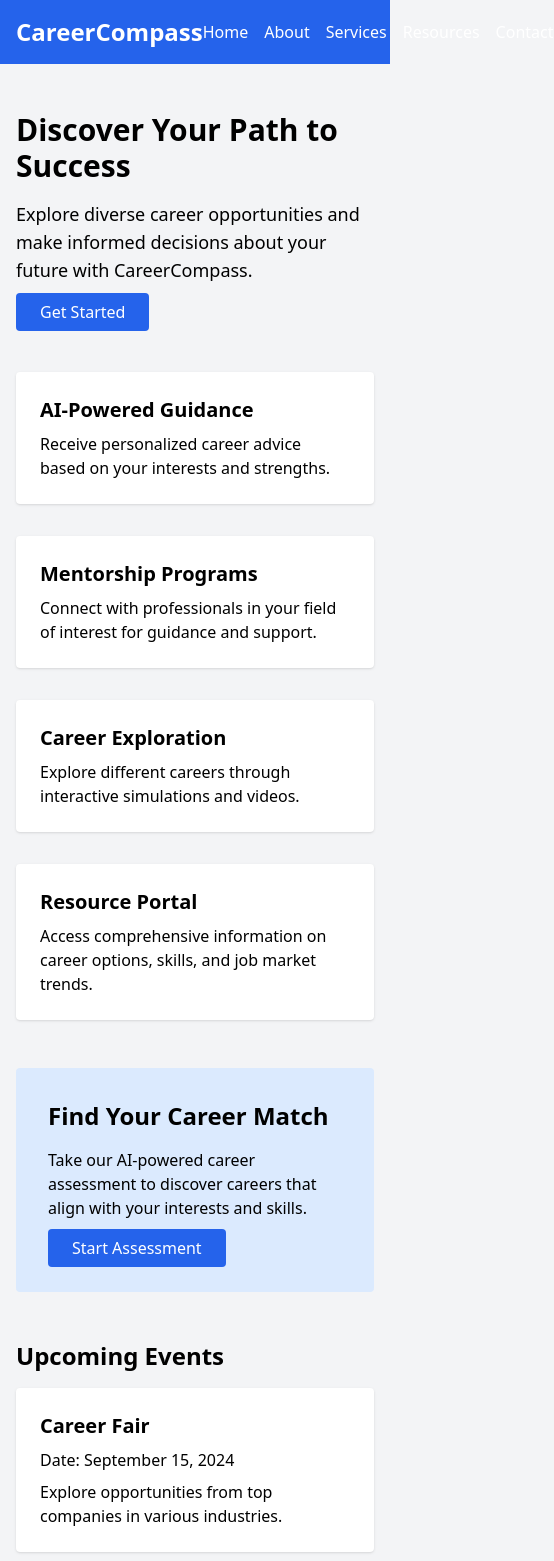
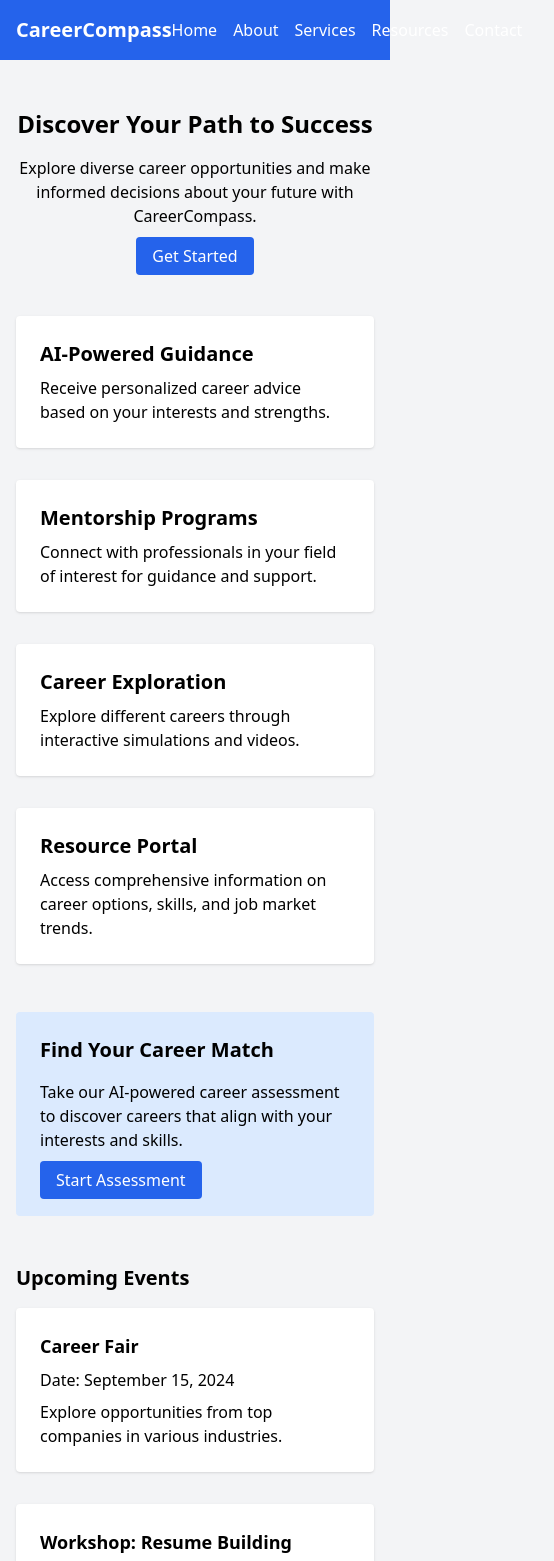
Before and after one commit to RandomPageeeeeeeeee/Career-counselling-platform-layout, a plain HTML site: page index.html in a window 390 px wide. Shown: the top 1561 px of the page, 554 px wide, since content can reach past the window. Drawn offline with nearby package versions, Linux system fonts and the light colour scheme.

Commit message:
index.html

```diff
--- a/index.html
+++ b/index.html
@@ -9,7 +9,7 @@
 <body class="bg-gray-100 font-sans">
     <header class="bg-blue-600 text-white p-4">
         <div class="container mx-auto flex justify-between items-center">
-            <h1 class="text-2xl font-bold">CareerCompass</h1>
+            <h1 class="text-xl sm:text-2xl font-bold">CareerCompass</h1>
             <nav>
                 <ul class="flex space-x-4">
                     <li><a href="#" class="hover:text-blue-200">Home</a></li>
@@ -23,10 +23,10 @@
     </header>
 
     <main class="container mx-auto mt-8 p-4">
-        <section class="mb-12">
-            <h2 class="text-3xl font-bold mb-4">Discover Your Path to Success</h2>
-            <p class="text-lg mb-4">Explore diverse career opportunities and make informed decisions about your future with CareerCompass.</p>
-            <a href="#" class="bg-blue-600 text-white px-6 py-2 rounded hover:bg-blue-700">Get Started</a>
+        <section class="mb-12 text-center md:text-left">
+            <h2 class="text-2xl sm:text-3xl font-bold mb-4">Discover Your Path to Success</h2>
+            <p class="text-base sm:text-lg mb-4">Explore diverse career opportunities and make informed decisions about your future with CareerCompass.</p>
+            <a href="#" class="bg-blue-600 text-white px-4 sm:px-6 py-2 rounded hover:bg-blue-700">Get Started</a>
         </section>
 
         <section class="grid grid-cols-1 md:grid-cols-2 lg:grid-cols-4 gap-8 mb-12">
@@ -48,27 +48,27 @@
             </div>
         </section>
 
-        <section class="bg-blue-100 p-8 rounded mb-12">
-            <h2 class="text-2xl font-bold mb-4">Find Your Career Match</h2>
-            <p class="mb-4">Take our AI-powered career assessment to discover careers that align with your interests and skills.</p>
-            <a href="#" class="bg-blue-600 text-white px-6 py-2 rounded hover:bg-blue-700">Start Assessment</a>
+        <section class="bg-blue-100 p-6 sm:p-8 rounded mb-12">
+            <h2 class="text-xl sm:text-2xl font-bold mb-4">Find Your Career Match</h2>
+            <p class="text-base sm:text-lg mb-4">Take our AI-powered career assessment to discover careers that align with your interests and skills.</p>
+            <a href="#" class="bg-blue-600 text-white px-4 sm:px-6 py-2 rounded hover:bg-blue-700">Start Assessment</a>
         </section>
 
         <section class="mb-12">
-            <h2 class="text-2xl font-bold mb-4">Upcoming Events</h2>
+            <h2 class="text-xl sm:text-2xl font-bold mb-4">Upcoming Events</h2>
             <div class="grid grid-cols-1 md:grid-cols-2 lg:grid-cols-3 gap-8">
                 <div class="bg-white p-6 rounded shadow">
-                    <h3 class="text-xl font-semibold mb-2">Career Fair</h3>
+                    <h3 class="text-lg sm:text-xl font-semibold mb-2">Career Fair</h3>
                     <p class="mb-2">Date: September 15, 2024</p>
                     <p>Explore opportunities from top companies in various industries.</p>
                 </div>
                 <div class="bg-white p-6 rounded shadow">
-                    <h3 class="text-xl font-semibold mb-2">Workshop: Resume Building</h3>
+                    <h3 class="text-lg sm:text-xl font-semibold mb-2">Workshop: Resume Building</h3>
                     <p class="mb-2">Date: September 22, 2024</p>
                     <p>Learn how to create a compelling resume that stands out.</p>
                 </div>
                 <div class="bg-white p-6 rounded shadow">
-                    <h3 class="text-xl font-semibold mb-2">Webinar: Tech Careers</h3>
+                    <h3 class="text-lg sm:text-xl font-semibold mb-2">Webinar: Tech Careers</h3>
                     <p class="mb-2">Date: September 29, 2024</p>
                     <p>Discover the latest trends and opportunities in the tech industry.</p>
                 </div>
@@ -76,14 +76,14 @@
         </section>
     </main>
 
-    <footer class="bg-gray-800 text-white p-8">
+    <footer class="bg-gray-800 text-white p-6 sm:p-8">
         <div class="container mx-auto grid grid-cols-1 md:grid-cols-3 gap-8">
             <div>
-                <h3 class="text-xl font-semibold mb-2">CareerCompass</h3>
+                <h3 class="text-lg sm:text-xl font-semibold mb-2">CareerCompass</h3>
                 <p>Empowering students to make informed career choices.</p>
             </div>
             <div>
-                <h3 class="text-xl font-semibold mb-2">Quick Links</h3>
+                <h3 class="text-lg sm:text-xl font-semibold mb-2">Quick Links</h3>
                 <ul>
                     <li><a href="#" class="hover:text-blue-300">About Us</a></li>
                     <li><a href="#" class="hover:text-blue-300">Services</a></li>
@@ -92,7 +92,7 @@
                 </ul>
             </div>
             <div>
-                <h3 class="text-xl font-semibold mb-2">Connect With Us</h3>
+                <h3 class="text-lg sm:text-xl font-semibold mb-2">Connect With Us</h3>
                 <ul>
                     <li><a href="#" class="hover:text-blue-300">Facebook</a></li>
                     <li><a href="#" class="hover:text-blue-300">Twitter</a></li>
```
